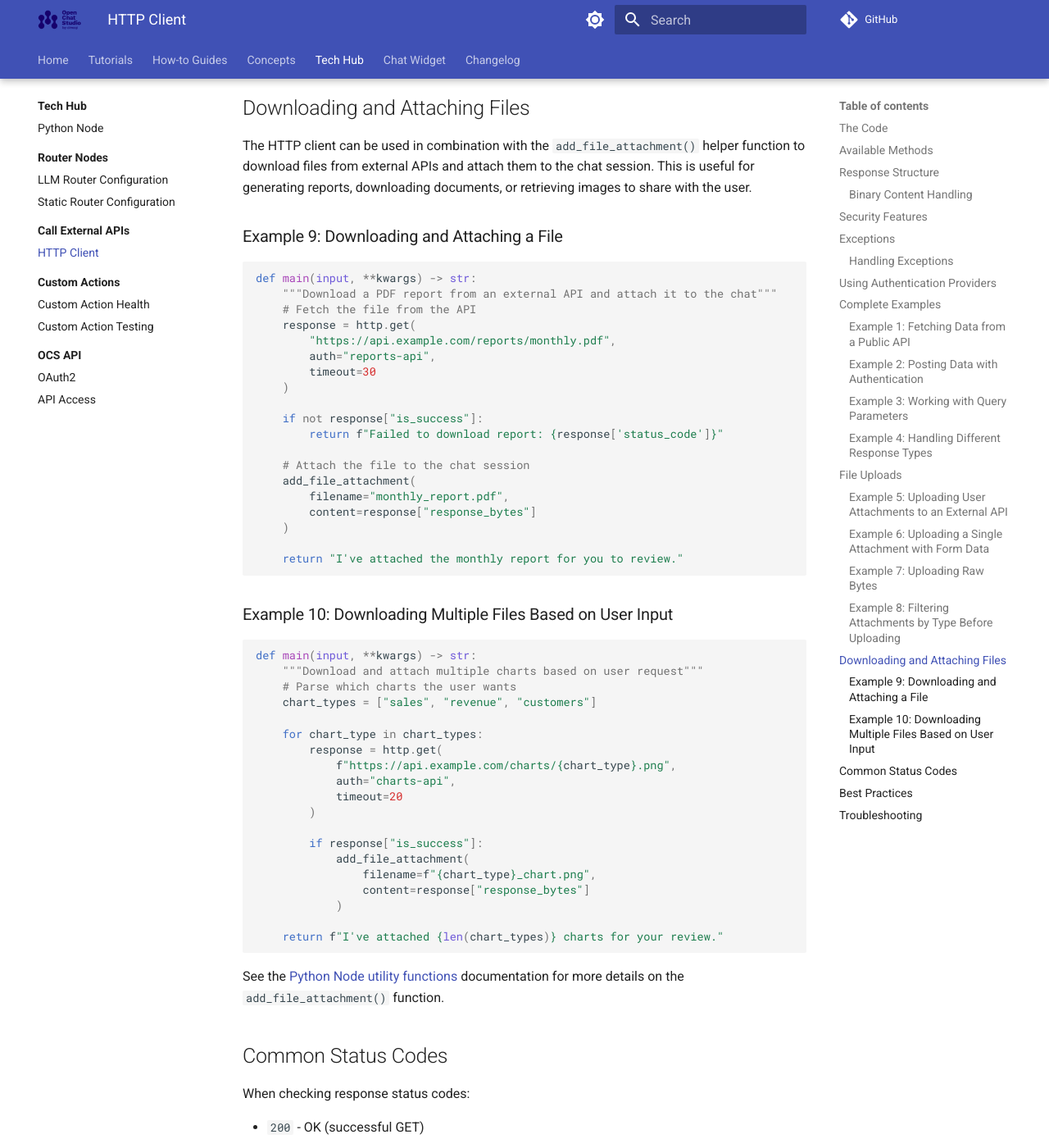
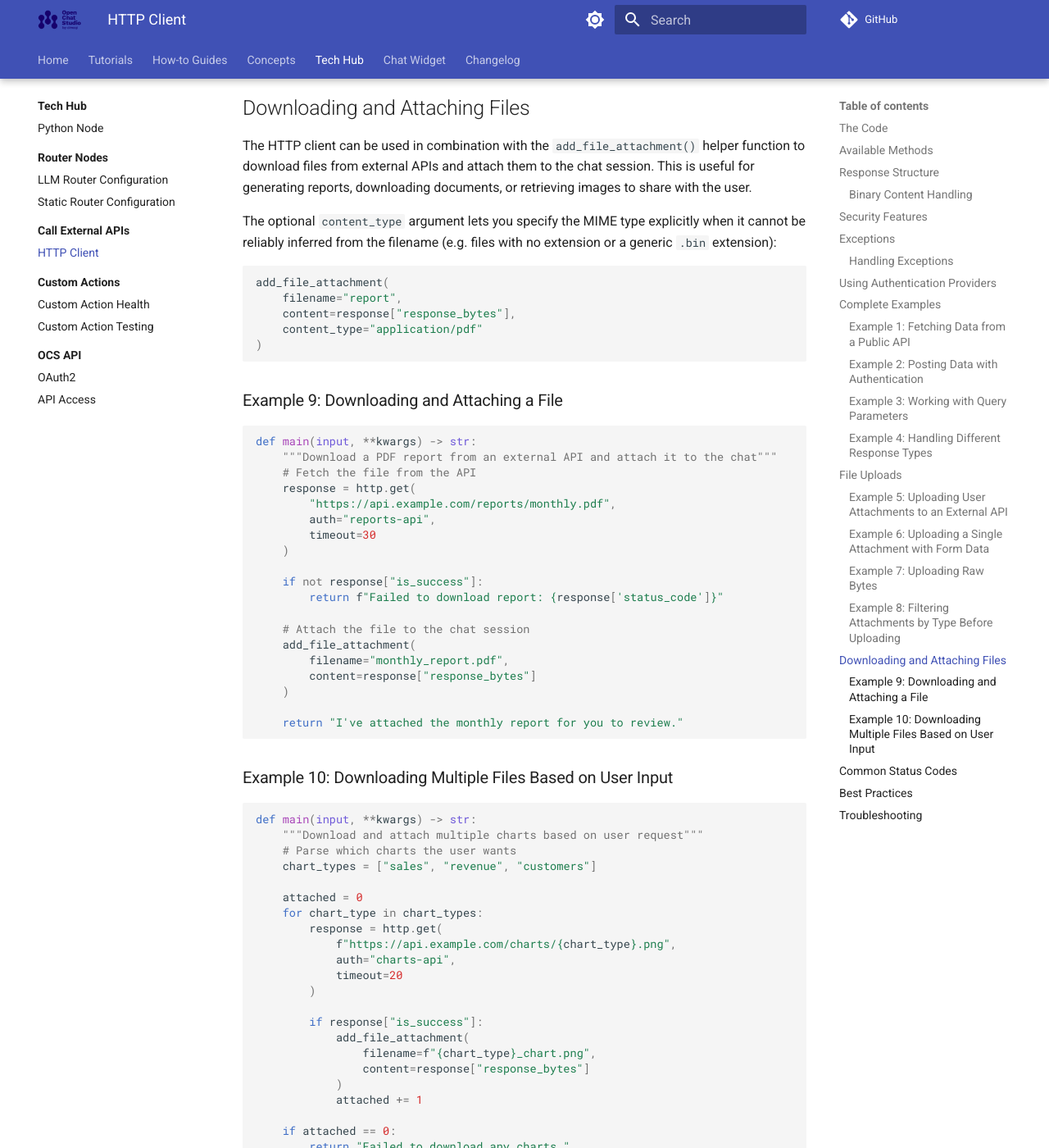
Before and after one commit to dimagi/open-chat-studio-docs, an MkDocs documentation site: the page built from docs/tech-hub/external-api-calls/http_client.md, in a window 1280 px wide and 1400 px high, scrolled down 9192 px. Shown: the whole window at 82% size. Built offline with MkDocs 1.6.1 and Material for MkDocs 9.7.7, drawn with Linux system fonts in a browser that asks for light colours; a script that is not in the unit is left out; comment, search, counter and statistics services are not loaded; some of the changed text lies outside the part shown.

Commit message:
fix: address PR review feedback
- Add content_type usage example to __init__.py docstring and
  http_client.md 'Downloading and Attaching Files' section
- Fix misleading success message in Example 10 (track attached count,
  return failure message if none succeeded)
- Update changelog to note corrected name and signature vs original
  incorrect documentation

````diff
--- a/docs/tech-hub/external-api-calls/http_client.md
+++ b/docs/tech-hub/external-api-calls/http_client.md
@@ -396,6 +396,16 @@
 
 The HTTP client can be used in combination with the `add_file_attachment()` helper function to download files from external APIs and attach them to the chat session. This is useful for generating reports, downloading documents, or retrieving images to share with the user.
 
+The optional `content_type` argument lets you specify the MIME type explicitly when it cannot be reliably inferred from the filename (e.g. files with no extension or a generic `.bin` extension):
+
+```python
+add_file_attachment(
+    filename="report",
+    content=response["response_bytes"],
+    content_type="application/pdf"
+)
+```
+
 ### Example 9: Downloading and Attaching a File
 
 ```python
@@ -428,6 +438,7 @@
     # Parse which charts the user wants
     chart_types = ["sales", "revenue", "customers"]
 
+    attached = 0
     for chart_type in chart_types:
         response = http.get(
             f"https://api.example.com/charts/{chart_type}.png",
@@ -440,8 +451,11 @@
                 filename=f"{chart_type}_chart.png",
                 content=response["response_bytes"]
             )
+            attached += 1
 
-    return f"I've attached {len(chart_types)} charts for your review."
+    if attached == 0:
+        return "Failed to download any charts."
+    return f"I've attached {attached} chart(s) for your review."
 ```
 
 See the [Python Node utility functions](../python_node.md#python_node.add_file_attachment) documentation for more details on the `add_file_attachment()` function.
````
Also changed, not shown: docs/changelog.md (+1 -1 lines), src/python_node/__init__.py (+14 -0 lines).
